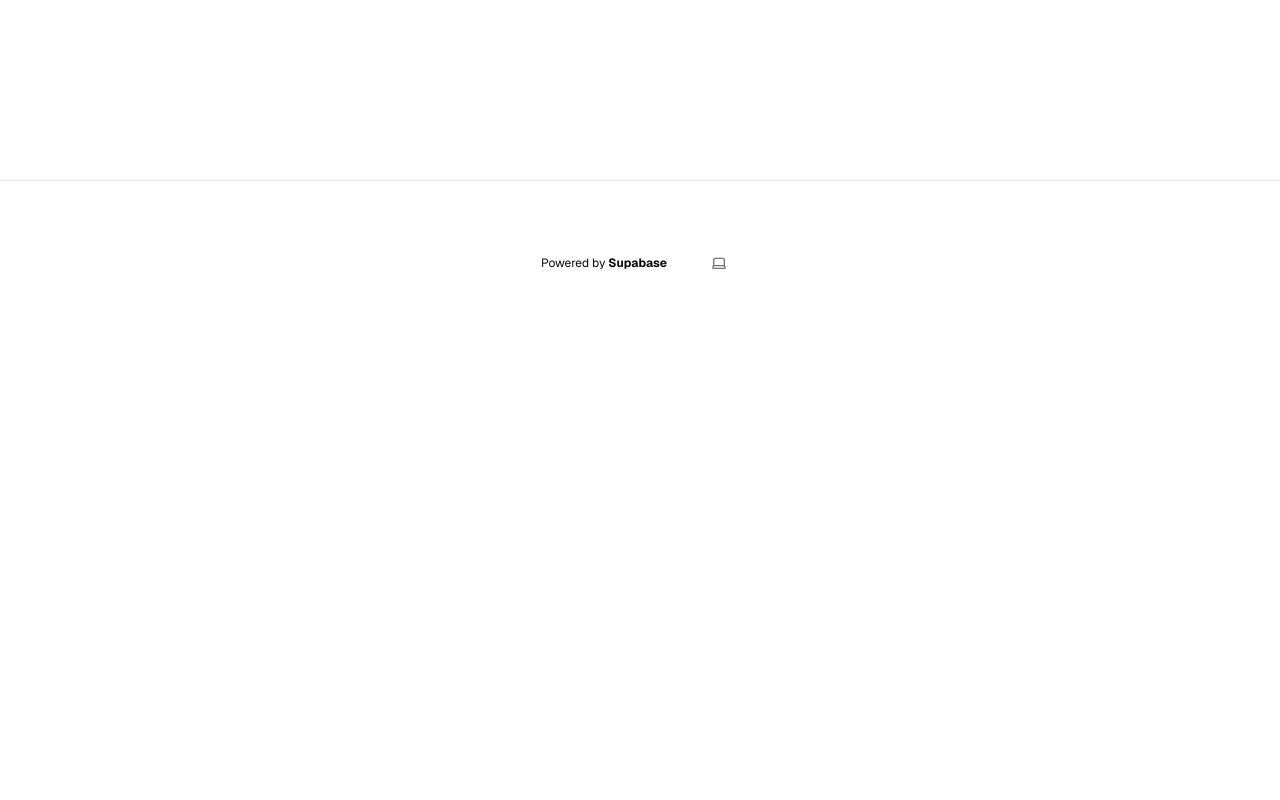
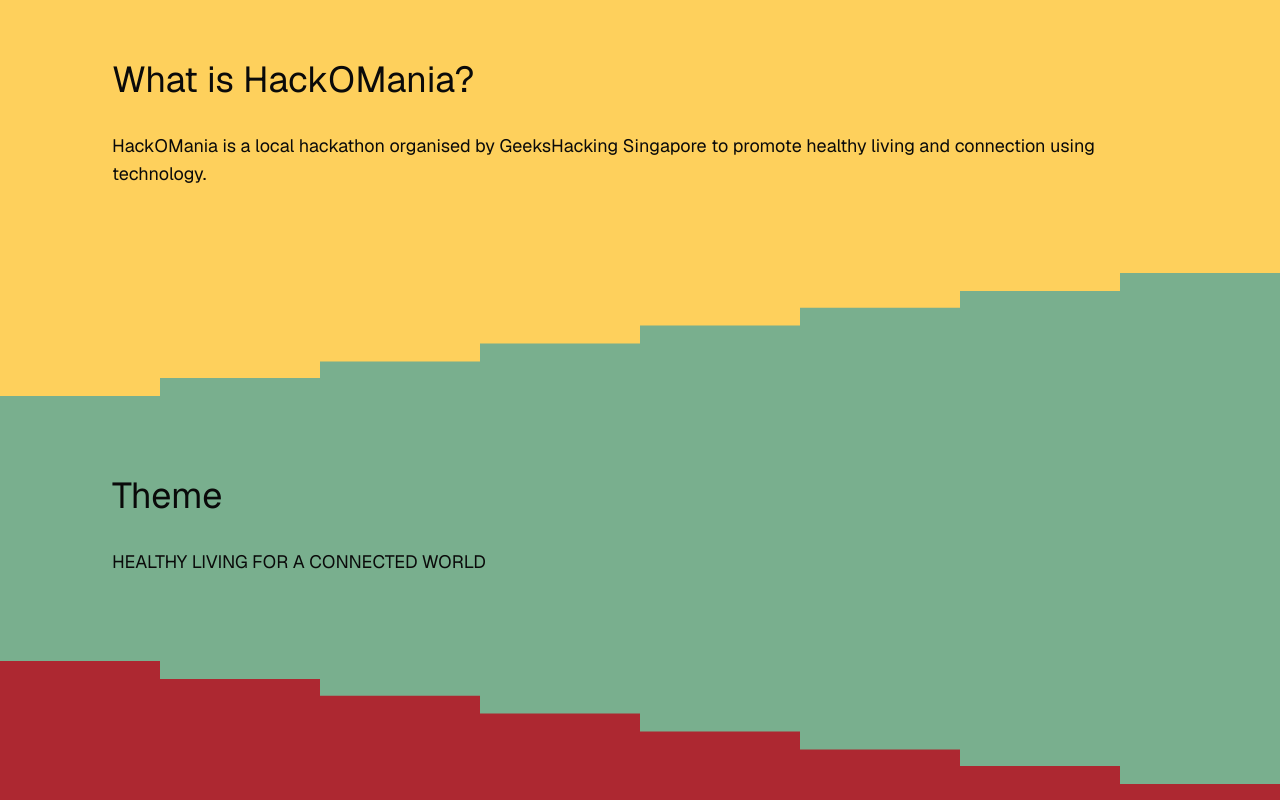
Before and after one commit to lyqht/hackomania2025, a Next.js app: page / in a window 1280 px wide. Shown: the part 640-1440 px from the top of the page. Before the commit the page ends 985 px from the top, so only its background shows below. Built offline with nearby package versions, Linux system fonts and the light colour scheme; no server answers.

Commit message:
add basic section ui

```diff
--- a/app/layout.tsx
+++ b/app/layout.tsx
@@ -14,14 +14,11 @@ const defaultUrl = process.env.VERCEL_URL
 export const metadata = {
   metadataBase: new URL(defaultUrl),
   title: "HackOMania 2025",
-  description: "A local hackathon organised by GeeksHacking Singapore to promote healthy living and connection using technology.",
+  description:
+    "A local hackathon organised by GeeksHacking Singapore to promote healthy living and connection using technology.",
 };
 
-export default function RootLayout({
-  children,
-}: {
-  children: React.ReactNode;
-}) {
+export default function RootLayout({ children }: { children: React.ReactNode }) {
   return (
     <html lang="en" className={GeistSans.className} suppressHydrationWarning>
       <body className="bg-background text-foreground">
@@ -31,21 +28,19 @@ export default function RootLayout({
           enableSystem
           disableTransitionOnChange
         >
-          <main className="min-h-screen flex flex-col items-center">
-            <div className="flex-1 w-full flex flex-col gap-20 items-center">
-              <nav className="w-full flex justify-center border-b border-b-foreground/10 h-16">
-                <div className="w-full max-w-5xl flex justify-between items-center p-3 px-5 text-sm">
-                  <div className="flex gap-5 items-center font-semibold">
+          <main className="flex min-h-screen flex-col items-center">
+            <div className="flex w-full flex-1 flex-col items-center gap-20">
+              <nav className="flex h-16 w-full justify-center border-b border-b-foreground/10">
+                <div className="flex w-full max-w-5xl items-center justify-between p-3 px-5 text-sm">
+                  <div className="flex items-center gap-5 font-semibold">
                     <Link href={"/"}>HackOMania 2025</Link>
                   </div>
                   {!hasEnvVars ? <EnvVarWarning /> : <HeaderAuth />}
                 </div>
               </nav>
-              <div className="flex flex-col gap-20 max-w-5xl p-5">
-                {children}
-              </div>
+              <div className="flex w-full flex-col">{children}</div>
 
-              <footer className="w-full flex items-center justify-center border-t mx-auto text-center text-xs gap-8 py-16">
+              <footer className="mx-auto flex w-full items-center justify-center gap-8 border-t py-16 text-center text-xs">
                 <p>
                   Powered by{" "}
                   <a
--- a/app/page.tsx
+++ b/app/page.tsx
@@ -1,10 +1,48 @@
+import Section from "@/components/custom/Section";
 import Hero from "@/components/hero";
+import getColor from "@/tailwind-config";
 
 export default async function Index() {
   return (
     <>
       <Hero />
-      <main className="flex flex-1 flex-col gap-6 px-4"></main>
+      <main className="flex flex-1 flex-col">
+        <Section
+          title="What is HackOMania?"
+          sectionBackgroundColor={getColor("hackomania-yellow")}
+        >
+          <div className="flex flex-col gap-4">
+            <p className="text-lg">
+              HackOMania is a local hackathon organised by GeeksHacking Singapore to promote healthy
+              living and connection using technology.
+
+            </p>
+          </div>
+        </Section>
+        <Section
+          title="Theme"
+          sectionBackgroundColor={getColor("hackomania-green")}
+          sectionDividerBackgroundColor={getColor("hackomania-yellow")}
+        >
+          <div className="flex flex-col gap-4">
+            <p className="text-lg">
+              HEALTHY LIVING FOR A CONNECTED WORLD
+            </p>
+          </div>
+        </Section>
+        <Section
+          title="Sponsors"
+          sectionBackgroundColor={getColor("hackomania-red")}
+          sectionDividerBackgroundColor={getColor("hackomania-green")}
+          dividerClassName="scale-x-[-1]" // flip the divider
+        >
+          <div className="flex flex-col gap-4">
+            <p className="text-lg">
+              We are still looking for sponsors! If you are interested in sponsoring HackOMania 2025, please contact us at <a href="mailto:contact@geekshacking.com">contact@geekshacking.com</a>.
+            </p>
+          </div>
+        </Section>
+      </main>
     </>
   );
 }
--- /dev/null
+++ b/components/custom/HeaderBackground.tsx
@@ -0,0 +1,17 @@
+export default function HeaderBackground({ fillColor }: { fillColor: string }) {
+  return (
+    <svg
+      className="absolute inset-0 z-0"
+      aria-hidden="true"
+      xmlns="http://www.w3.org/2000/svg"
+      viewBox="0 0 1000 100"
+      fill={fillColor}
+    >
+      <path d="M0 100V0h1000v4L0 100z"></path>
+      <path d="M0 100V0h1000v24L0 100z" opacity=".5"></path>
+      <path d="M0 100V0h1000v44L0 100z" opacity=".4"></path>
+      <path d="M0 100V0h1000v64L0 100z" opacity=".4"></path>
+      <path d="M0 100V0h1000v84L0 100z" opacity=".2"></path>
+    </svg>
+  );
+}
--- /dev/null
+++ b/components/custom/Section.tsx
@@ -0,0 +1,55 @@
+import { cn } from "@/lib/utils";
+import SectionDividerBackground from "./SectionDividerBackground";
+
+export default function Section({
+  children,
+  className,
+  contentClassName,
+  headingClassName,
+  title,
+  sectionBackgroundColor,
+  sectionDividerBackgroundColor,
+  dividerClassName,
+}: {
+  children: React.ReactNode;
+  className?: string;
+  headingClassName?: string;
+  contentClassName?: string;
+  title: string;
+  sectionBackgroundColor?: string;
+  sectionDividerBackgroundColor?: string;
+  dividerClassName?: string;
+}) {
+  return (
+    <>
+      {sectionDividerBackgroundColor && (
+        <div style={{ backgroundColor: sectionBackgroundColor }}>
+            <SectionDividerBackground
+              fillColor={sectionDividerBackgroundColor}
+              className={dividerClassName}
+            />
+        </div>
+      )}
+      <section
+        aria-labelledby={`heading-${title}`}
+        className={cn("w-full ps-0 md:ps-4 lg:ps-8", className)}
+        style={{ backgroundColor: sectionBackgroundColor }}
+      >
+        <div
+          className={cn(
+            "px-4 py-8 md:p-12 lg:p-20 flex w-full max-w-6xl flex-col items-start text-start",
+            contentClassName,
+          )}
+        >
+          <h2
+            id={`heading-${title}`}
+            className={cn("font-heading z-10 text-4xl pb-8", headingClassName)}
+          >
+            {title}
+          </h2>
+          {children}
+        </div>
+      </section>
+    </>
+  );
+}
--- /dev/null
+++ b/components/custom/SectionDividerBackground.tsx
@@ -0,0 +1,18 @@
+export default function SectionDividerBackground({
+  fillColor,
+  className,
+}: {
+  fillColor: string;
+  className?: string;
+}) {
+  return (
+    <svg
+      xmlns="http://www.w3.org/2000/svg"
+      viewBox="0 0 1000 100"
+      fill={fillColor}
+      className={className}
+    >
+      <path d="M0 0v100h125V86h125V73h125V59h125V45h125V31h125V18h125V4h125V0H0z"></path>
+    </svg>
+  );
+}
```
